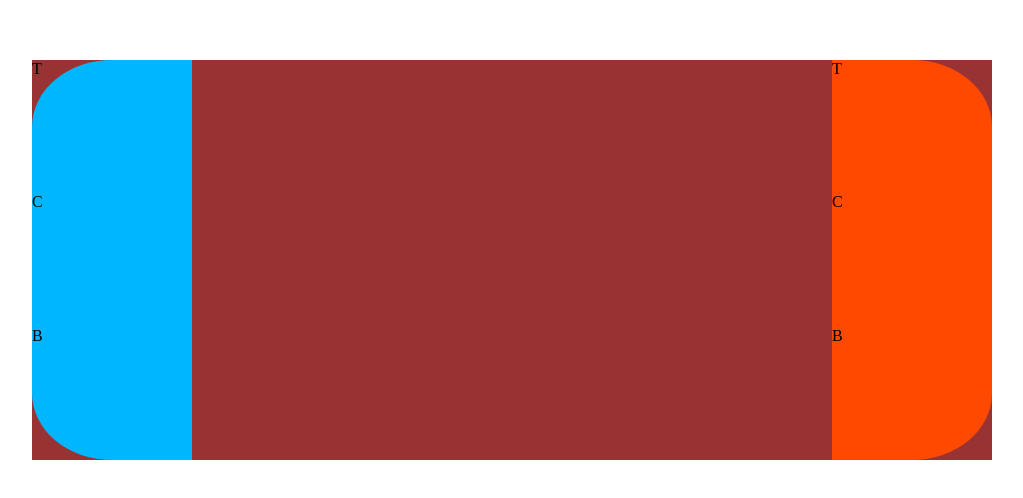
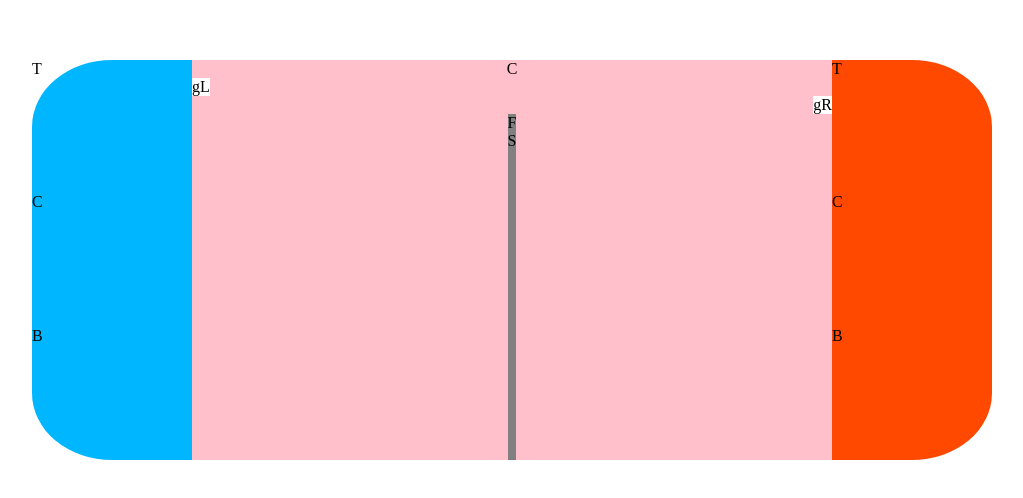
Before and after one commit to jmonloop/GeekshubsFSD_Ch1_consoleGame, a plain HTML site: page index.html in a window 1280 px wide. Shown: the part 140-638 px from the top of the page, without its empty margins (128-1151 px from the left). Drawn offline with Linux system fonts and the light colour scheme.

Commit message:
center added

```diff
--- a/css/styles.css
+++ b/css/styles.css
@@ -17,7 +17,7 @@ body, html {
     display: flex;
     /* flex-direction: column; */
 
-    background-color: rgb(153, 51, 51);
+    /* background-color: rgb(153, 51, 51); */
 }
     .left {
         height: 25em;
@@ -103,3 +103,39 @@ body, html {
 
         background-color: rgb(255, 72, 0);
     }
+
+
+    .center {
+        background-color: pink;
+
+        height: 100%;
+        width: 100%;
+
+        display: flex;
+        flex-direction: column;
+        align-items: center;
+        justify-content: center;
+
+    }
+
+    .frame {
+        background-color: gray;
+        height: 95%;
+    }
+
+    .gapLeft {
+        background-color: white;
+        margin-top: 0;
+        margin-bottom: auto;
+        margin-right: auto;
+        margin-left: 0;
+    }
+
+    .gapRight {
+        background-color: white;
+        background-color: white;
+        margin-top: 0;
+        margin-bottom: auto;
+        margin-right: 0;
+        margin-left: auto;
+    }
--- a/index.html
+++ b/index.html
@@ -20,7 +20,19 @@
 
             </div>
         </div>
-        <div class="center"></div>
+        <div class="center">C
+            <div class="gapLeft">gL
+
+            </div>
+            <div class="gapRight">gR
+
+            </div>
+            <div class="frame">F
+                <div class="screen">S
+
+                </div>
+            </div>
+        </div>
         <div class="right">
             <div class="rightTop">T
 
```
